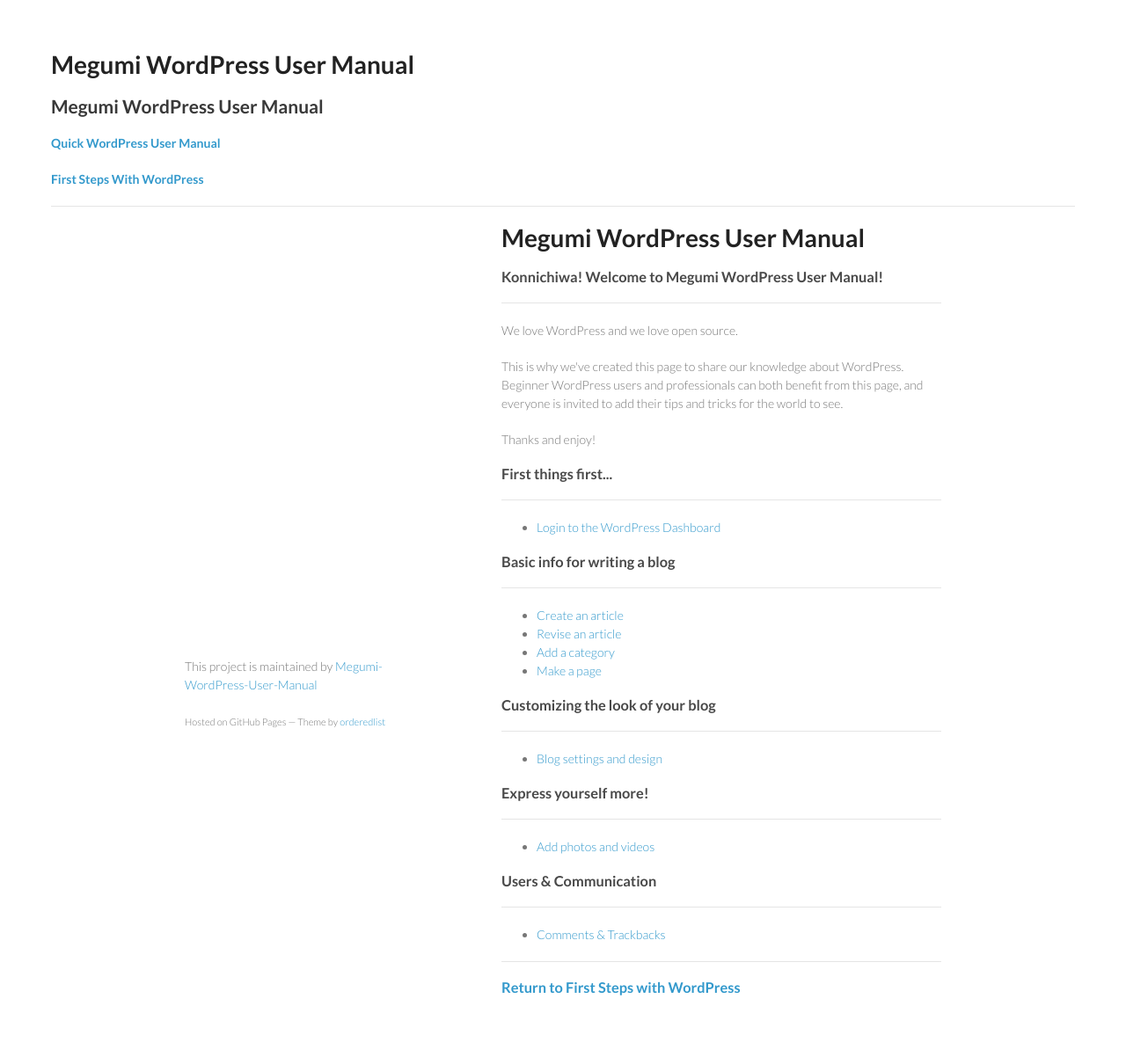
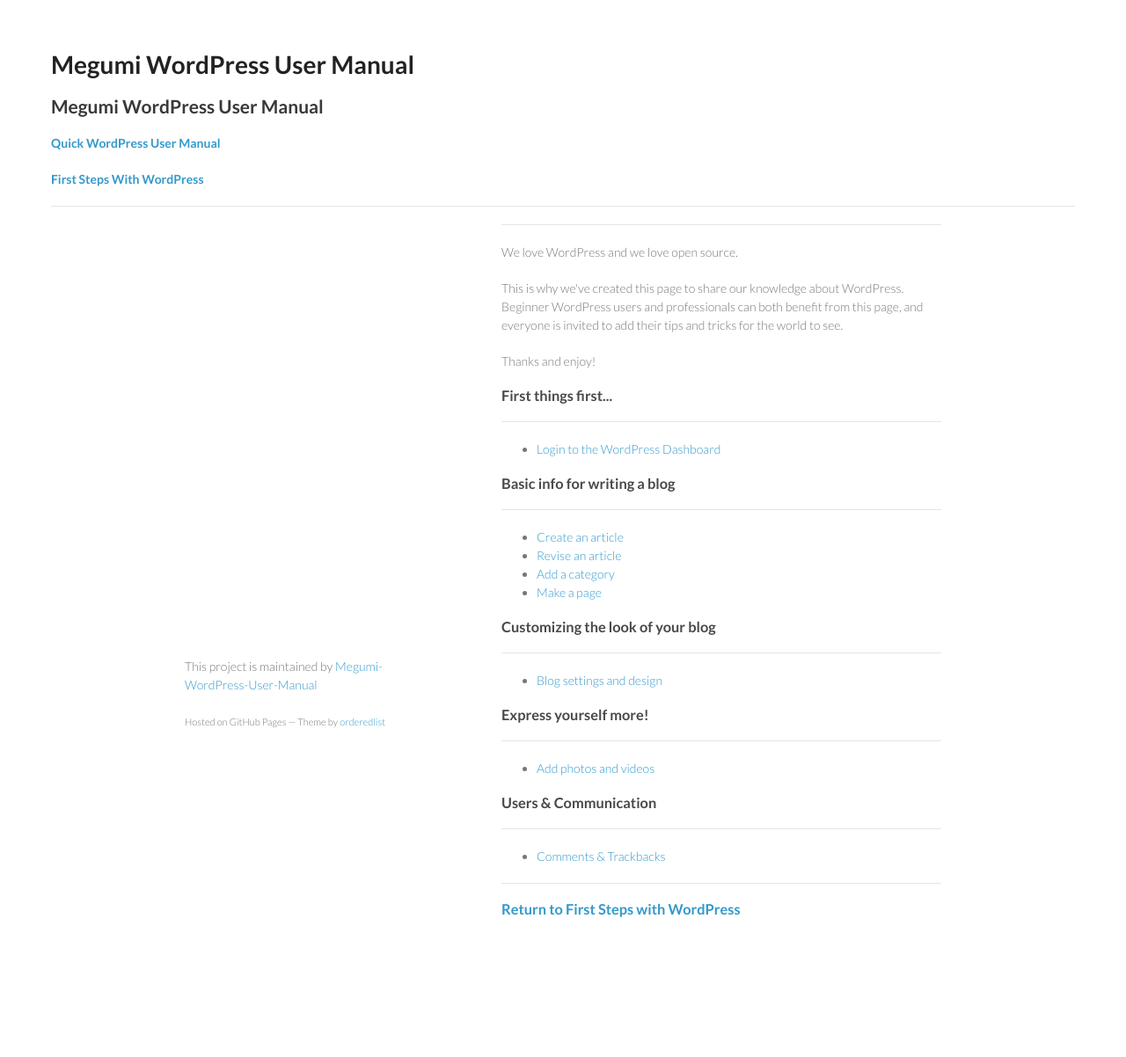
Before and after one commit to Megumi-WordPress-User-Manual/Intro, a Jekyll site: the page built from index.html, in a window 1280 px wide. Shown: the whole page at 88% size. Built offline with Jekyll 4.4.1, drawn with Linux system fonts in a browser that asks for light colours; after the commit the page ends 1113 px from its top, so only the background shows below that.

Commit message:
Update index.html

```diff
--- a/index.html
+++ b/index.html
@@ -7,7 +7,7 @@
   <head>
     <meta charset="utf-8">
     <meta http-equiv="X-UA-Compatible" content="chrome=1">
-    <title>Megumi WordPress User Manual  by Megumi-WordPress-User-Manual</title>
+    <title>Konnichiwa! Welcome to Megumi WordPress User Manual</title>
 
     <link rel="stylesheet" href="stylesheets/styles.css">
     <link rel="stylesheet" href="stylesheets/pygment_trac.css">
@@ -19,11 +19,6 @@
   <body>
     <div class="wrapper">
       <section>
-        <h1>
-<a id="megumi-wordpress-user-manual" class="anchor" href="#megumi-wordpress-user-manual" aria-hidden="true"><span class="octicon octicon-link"></span></a>Megumi WordPress User Manual</h1>
-
-<h3>
-<a id="konnichiwa-welcome-to-megumi-wordpress-user-manual" class="anchor" href="#konnichiwa-welcome-to-megumi-wordpress-user-manual" aria-hidden="true"><span class="octicon octicon-link"></span></a>Konnichiwa! Welcome to Megumi WordPress User Manual!</h3>
 
 <hr>
 
```
